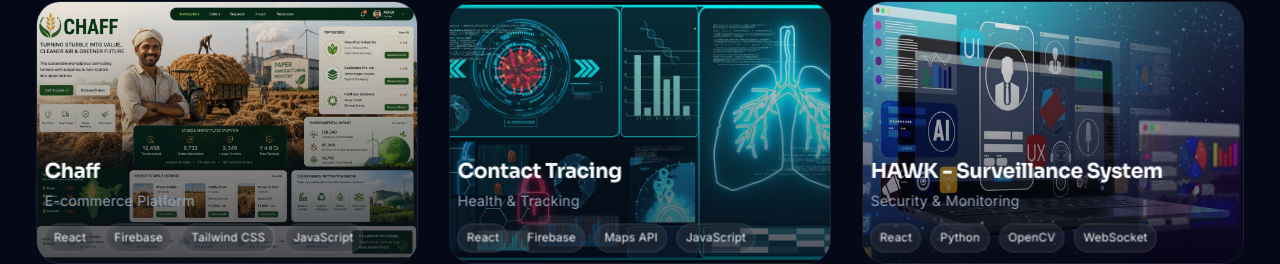
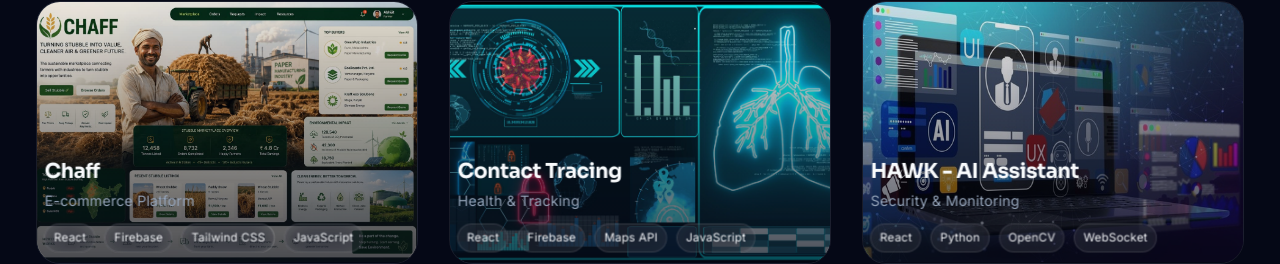
Before and after one commit to saiharish587/Portfolio, a React (Vite) app: page / in a window 1280 px wide. Shown: the part 2326-2590 px from the top of the page. Built offline with nearby package versions, Linux system fonts and the light colour scheme.

Commit message:
Update HAWK project title from Surveillance System to AI Assistant

```diff
--- a/src/data/portfolioData.js
+++ b/src/data/portfolioData.js
@@ -41,7 +41,7 @@ export const portfolioData = {
     {
       id: 3,
       icon: 'Eye',
-      title: 'HAWK - Surveillance System',
+      title: 'HAWK - AI Assistant',
       desc: 'Advanced surveillance and monitoring system with real-time alerting capabilities. Features video stream processing, anomaly detection, and comprehensive logging.',
       category: 'Security & Monitoring',
       stack: ['React', 'Python', 'OpenCV', 'WebSocket'],
```
